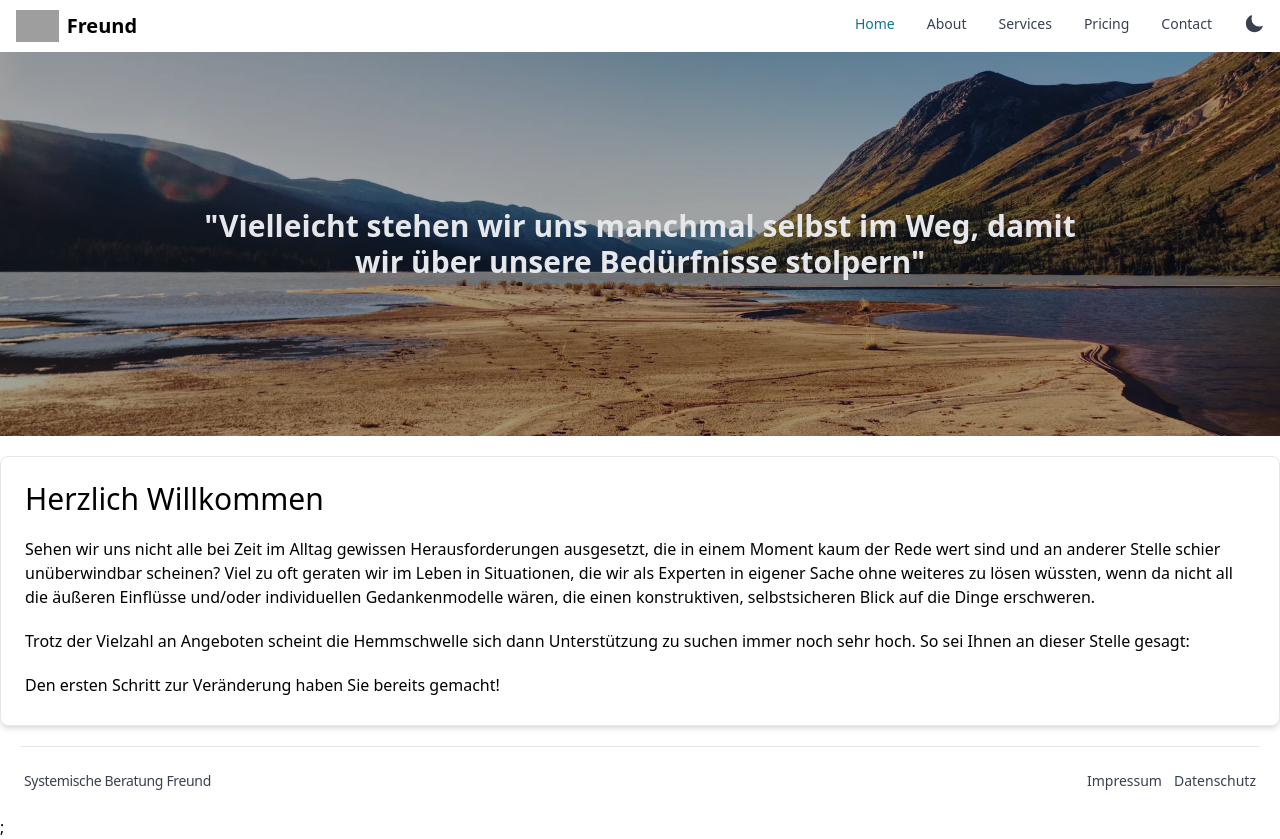
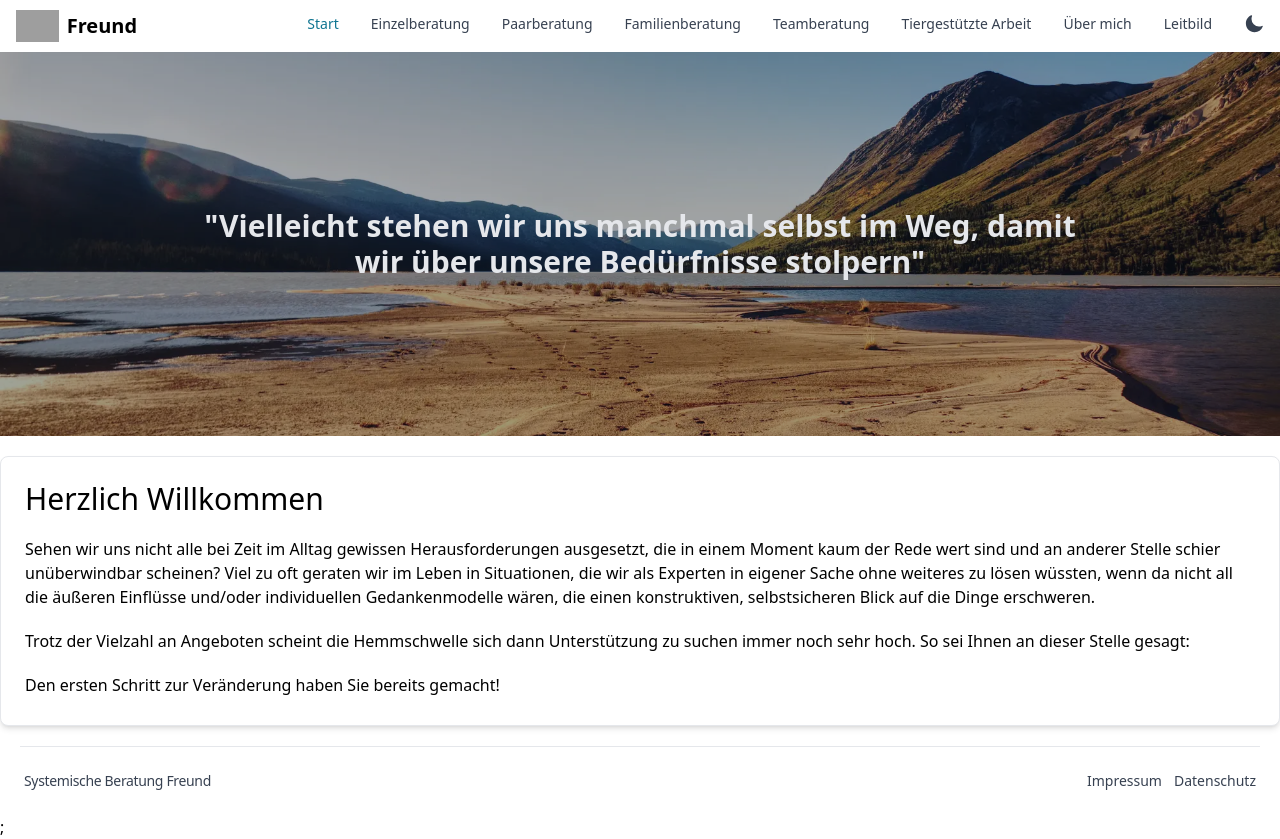
Before and after one commit to n2o/lisa3, a Next.js app: page / in a window 1280 px wide. Built offline with nearby package versions, Linux system fonts and the light colour scheme; grey boxes are pictures that could not be loaded.

Commit message:
Update navbars

```diff
--- a/components/Layout.tsx
+++ b/components/Layout.tsx
@@ -6,6 +6,7 @@ import Navbarrr from "./Navbarrr";
 export default function Layout({ children }: Props): JSX.Element {
   return (
     <>
+      {/* <Navbar /> */}
       <Navbarrr />
       <Head>
         <title>Systemische Beratung Freund</title>
--- a/components/Navbar.tsx
+++ b/components/Navbar.tsx
@@ -1,7 +1,9 @@
-import { Disclosure } from "@headlessui/react";
+import { Disclosure, Menu, Transition } from "@headlessui/react";
+import { ChevronDownIcon } from "@heroicons/react/20/solid";
 import { Bars3Icon, XMarkIcon } from "@heroicons/react/24/outline";
 import Image from "next/image";
 import Link from "next/link";
+import { Fragment } from "react";
 
 const navigation = [
   { name: "Dashboard", href: "#", current: true },
@@ -14,6 +16,56 @@ function classNames(...classes: string[]) {
   return classes.filter(Boolean).join(" ");
 }
 
+function Dropdown() {
+  const items = [
+    { name: "Einzelberatung", href: "/einzelberatung" },
+    { name: "Paarberatung", href: "/paarberatung" },
+    { name: "Familienberatung", href: "/familienberatung" },
+    { name: "Teamberatung", href: "/teamberatung" },
+  ];
+
+  return (
+    <Menu as="div" className="relative inline-block text-left">
+      <div>
+        <Menu.Button className="inline-flex w-full justify-center rounded-md px-4 py-2 text-sm font-medium hover:bg-gray-700 hover:text-white text-gray-300 focus:outline-none focus:ring-2 focus:ring-indigo-500 focus:ring-offset-2 focus:ring-offset-gray-100">
+          Leistungsbeschreibung
+          <ChevronDownIcon className="-mr-1 ml-2 h-5 w-5" aria-hidden="true" />
+        </Menu.Button>
+      </div>
+
+      <Transition
+        as={Fragment}
+        enter="transition ease-out duration-100"
+        enterFrom="transform opacity-0 scale-95"
+        enterTo="transform opacity-100 scale-100"
+        leave="transition ease-in duration-75"
+        leaveFrom="transform opacity-100 scale-100"
+        leaveTo="transform opacity-0 scale-95"
+      >
+        <Menu.Items className="absolute right-0 z-10 mt-2 w-56 origin-top-right rounded-md bg-white shadow-lg ring-1 ring-black ring-opacity-5 focus:outline-none">
+          <div className="py-1">
+            {items.map((item) => {
+              return (
+                <Menu.Item as="div" key={`dropdown-item-${item.name}`}>
+                  <Link
+                    href={item.href}
+                    className={classNames(
+                      false ? "bg-gray-100 text-gray-900" : "text-gray-700",
+                      "block px-4 py-2 text-sm"
+                    )}
+                  >
+                    {item.name}
+                  </Link>
+                </Menu.Item>
+              );
+            })}
+          </div>
+        </Menu.Items>
+      </Transition>
+    </Menu>
+  );
+}
+
 export default function Navbar() {
   return (
     <Disclosure as="nav" className="dark:bg-gray-800">
@@ -24,7 +76,7 @@ export default function Navbar() {
               <div className="absolute inset-y-0 left-0 flex items-center sm:hidden">
                 {/* Mobile menu button*/}
                 <Disclosure.Button className="inline-flex items-center justify-center rounded-md p-2 text-gray-400 hover:bg-gray-700 hover:text-white focus:outline-none focus:ring-2 focus:ring-inset focus:ring-white">
-                  <span className="sr-only">Open main menu</span>
+                  <span className="sr-only">Öffne Hauptmenü</span>
                   {open ? (
                     <XMarkIcon className="block h-6 w-6" aria-hidden="true" />
                   ) : (
@@ -51,6 +103,18 @@ export default function Navbar() {
                 </div>
                 <div className="hidden sm:ml-6 sm:block">
                   <div className="flex space-x-4">
+                    <Dropdown />
+                    <Link
+                      href="/"
+                      className={classNames(
+                        false
+                          ? "bg-gray-900 text-white"
+                          : "text-gray-300 hover:bg-gray-700 hover:text-white",
+                        "px-3 py-2 rounded-md text-sm font-medium"
+                      )}
+                    >
+                      Link
+                    </Link>
                     {navigation.map((item) => {
                       return (
                         <Link
--- a/components/Navbarrr.tsx
+++ b/components/Navbarrr.tsx
@@ -19,13 +19,18 @@ export default function Navbarrr() {
       </Navbar.Brand>
       <Navbar.Toggle />
       <Navbar.Collapse>
-        <Navbar.Link href="/navbars" active={true}>
-          Home
+        <Navbar.Link href="/" active={true}>
+          Start
         </Navbar.Link>
-        <Navbar.Link href="/navbars">About</Navbar.Link>
-        <Navbar.Link href="/navbars">Services</Navbar.Link>
-        <Navbar.Link href="/navbars">Pricing</Navbar.Link>
-        <Navbar.Link href="/navbars">Contact</Navbar.Link>
+        <Navbar.Link href="/einzelberatung">Einzelberatung</Navbar.Link>
+        <Navbar.Link href="/paarberatung">Paarberatung</Navbar.Link>
+        <Navbar.Link href="/familienberatung">Familienberatung</Navbar.Link>
+        <Navbar.Link href="/teamberatung">Teamberatung</Navbar.Link>
+        <Navbar.Link href="/tiergestuetzte-arbeit">
+          Tiergestützte Arbeit
+        </Navbar.Link>
+        <Navbar.Link href="/ueber-mich">Über mich</Navbar.Link>
+        <Navbar.Link href="/leitbild">Leitbild</Navbar.Link>
         <Navbar.Link>
           <ThemeSwitch />
         </Navbar.Link>
```
